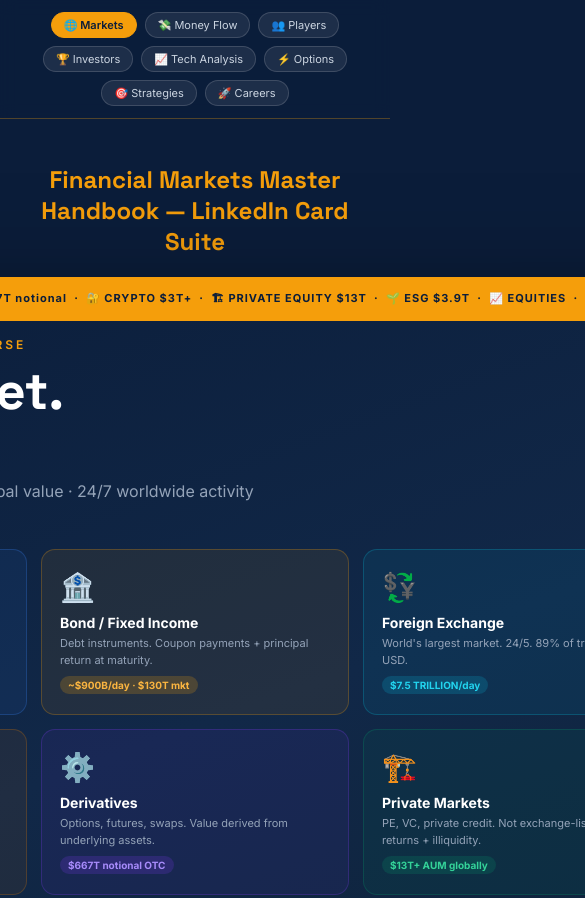
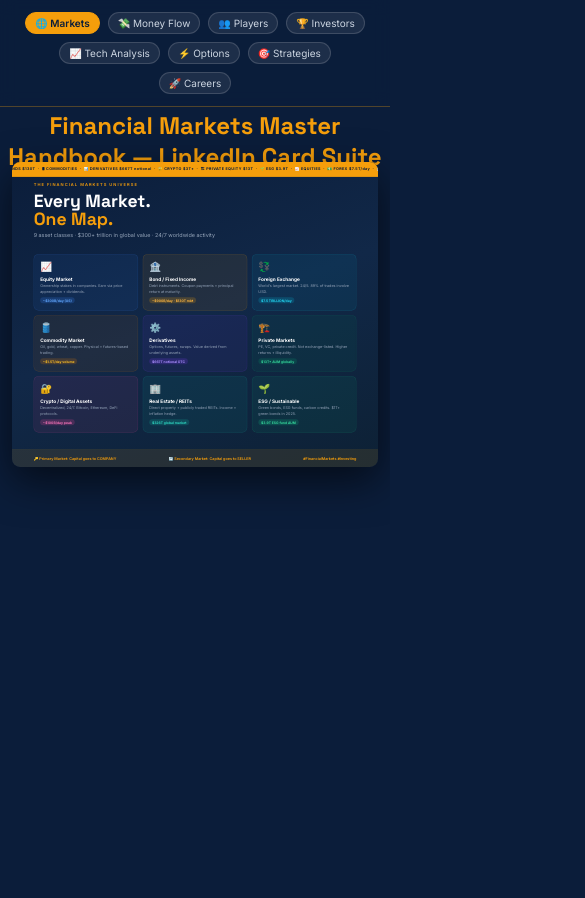
Before and after one commit to Sawan1367/Financial-Market, a plain HTML site: page index.html in a window 390 px wide. Shown: the top 898 px of the page, 585 px wide, since content can reach past the window. After the commit the page ends 844 px from the top, so only its background shows below. Drawn offline with Linux system fonts and the light colour scheme.

Commit message:
Update index.html

```diff
--- a/index.html
+++ b/index.html
@@ -86,15 +86,39 @@
     }
 
     /* CARD WRAPPER */
+    #stage {
+      position: relative;
+      margin: 0 auto;
+    }
+
     .card {
       width: 1080px;
       height: 900px;
       border-radius: 24px;
       overflow: hidden;
-      position: relative;
+      position: absolute;
+      top: 0;
+      left: 0;
       display: none;
       flex-shrink: 0;
+      transform-origin: top left;
       box-shadow: 0 40px 120px rgba(0, 0, 0, 0.6);
+    }
+
+    @media (max-width: 480px) {
+      body {
+        padding: 16px 8px;
+        gap: 30px;
+      }
+
+      .nav button {
+        font-size: 10px;
+        padding: 4px 9px;
+      }
+
+      .nav-title {
+        font-size: 11px;
+      }
     }
 
     .card.active {
@@ -1073,7 +1097,6 @@
 <body>
 
   <div class="nav">
-    <!-- <span class="nav-title">📊 FM LINKEDIN CARDS</span> -->
     <button class="active" onclick="show(1,this)">🌐 Markets</button>
     <button onclick="show(2,this)">💸 Money Flow</button>
     <button onclick="show(3,this)">👥 Players</button>
@@ -1086,8 +1109,7 @@
 
   <div style="height:64px"></div>
   <p class="page-title">Financial Markets Master Handbook — LinkedIn Card Suite</p>
-  <!-- <p class="hint">Screenshot each card at 1080×1080 for LinkedIn. Use browser zoom 100% for best quality.</p> -->
-
+  <div id="stage">
     <!-- ══ CARD 1 — MARKET UNIVERSE ══ -->
     <div class="card active" id="c1">
       <div class="ticker-bar">
@@ -1210,7 +1232,8 @@
           <div class="num" style="background:rgba(245,158,11,0.4);color:#FCD34D">4</div>
           <div class="content">
             <div class="entity">🏦 Investment Banks (Primary Market)</div>
-          <div class="desc">Price and underwrite IPOs, bonds, M&A. Distribute to institutional investors. The only point
+            <div class="desc">Price and underwrite IPOs, bonds, M&A. Distribute to institutional investors. The only
+              point
               where company gets money</div>
           </div>
           <span class="earn" style="background:rgba(245,158,11,0.2);color:#FCD34D">1–7% underwriting fee</span>
@@ -1228,8 +1251,10 @@
       </div>
       <div class="bottom-insight">
         <span class="bulb">💡</span>
-      <p><strong>The Key Insight:</strong> The secondary market (where most trading happens) sends <strong>zero</strong>
-        money to the original company. Only the PRIMARY market (IPO, bond issuance) puts capital directly into corporate
+        <p><strong>The Key Insight:</strong> The secondary market (where most trading happens) sends
+          <strong>zero</strong>
+          money to the original company. Only the PRIMARY market (IPO, bond issuance) puts capital directly into
+          corporate
           hands. Every other trade simply moves ownership between investors — while intermediaries extract small fees at
           massive scale.</p>
       </div>
@@ -1373,7 +1398,8 @@
               <div class="nw">~$31B · Quantitative</div>
             </div>
           </div>
-        <div class="strategy">Pure mathematics. Medallion Fund: 62%/year before fees for 33 years. Hired physicists, not
+          <div class="strategy">Pure mathematics. Medallion Fund: 62%/year before fees for 33 years. Hired physicists,
+            not
             MBAs. The greatest track record in history.</div>
           <div class="lesson">"If you have a really good model, you don't need to know why it works."</div>
         </div>
@@ -1387,7 +1413,8 @@
           </div>
           <div class="strategy">All-Weather Portfolio. Risk parity. Study long-term debt cycles. World's largest hedge
             fund: Bridgewater $150B AUM.</div>
-        <div class="lesson">"Diversify across truly uncorrelated assets. Design to survive ANY macro environment."</div>
+          <div class="lesson">"Diversify across truly uncorrelated assets. Design to survive ANY macro environment."
+          </div>
         </div>
         <div class="inv-card">
           <div class="top">
@@ -1410,7 +1437,8 @@
               <div class="nw">~$450M · Growth</div>
             </div>
           </div>
-        <div class="strategy">29.2%/year at Magellan Fund. "Invest in what you know." Hunt for tenbaggers. Grew $18M to
+          <div class="strategy">29.2%/year at Magellan Fund. "Invest in what you know." Hunt for tenbaggers. Grew $18M
+            to
             $14B in 13 years.</div>
           <div class="lesson">"Know what you own, and know why you own it. The best ideas are right in front of you."
           </div>
@@ -1435,7 +1463,8 @@
               <div class="nw">Legacy · Passive</div>
             </div>
           </div>
-        <div class="strategy">Created the index fund (1976). Most active managers underperform after fees. Vanguard now
+          <div class="strategy">Created the index fund (1976). Most active managers underperform after fees. Vanguard
+            now
             manages $10+ trillion in low-cost funds.</div>
           <div class="lesson">"Don't look for the needle in the haystack. Just buy the haystack."</div>
         </div>
@@ -1447,9 +1476,11 @@
               <div class="nw">Pioneer · Father of Value</div>
             </div>
           </div>
-        <div class="strategy">Created security analysis as a discipline. Margin of Safety. Mr. Market allegory. Mentored
+          <div class="strategy">Created security analysis as a discipline. Margin of Safety. Mr. Market allegory.
+            Mentored
             Warren Buffett directly.</div>
-        <div class="lesson">"Only buy with a meaningful margin of safety. Mr. Market is your servant, not your master."
+          <div class="lesson">"Only buy with a meaningful margin of safety. Mr. Market is your servant, not your
+            master."
           </div>
         </div>
       </div>
@@ -1466,7 +1497,8 @@
         <div class="ta-card">
           <div class="icon">📊</div>
           <div class="name">RSI — Momentum</div>
-        <div class="desc">Relative Strength Index. Measures speed of price changes on a 0–100 scale. 14-period default.
+          <div class="desc">Relative Strength Index. Measures speed of price changes on a 0–100 scale. 14-period
+            default.
           </div>
           <span class="signal">Above 70 = Overbought · Below 30 = Oversold</span>
         </div>
@@ -1492,7 +1524,8 @@
         <div class="ta-card">
           <div class="icon">📐</div>
           <div class="name">Fibonacci Retracement</div>
-        <div class="desc">Key pullback levels based on the golden ratio. 38.2%, 50%, 61.8% are the most powerful zones.
+          <div class="desc">Key pullback levels based on the golden ratio. 38.2%, 50%, 61.8% are the most powerful
+            zones.
           </div>
           <span class="signal">Golden zone: 38.2%–61.8% for entries</span>
         </div>
@@ -1598,7 +1631,8 @@
       <div
         style="margin:8px 64px;padding:12px 20px;background:rgba(245,158,11,0.08);border:1px solid rgba(245,158,11,0.2);border-radius:12px;display:flex;gap:12px;align-items:center">
         <span style="font-size:20px">⚡</span>
-      <p style="font-size:11px;color:#94A3B8;line-height:1.6"><strong style="color:#FCD34D">The Core Trade-off:</strong>
+        <p style="font-size:11px;color:#94A3B8;line-height:1.6"><strong style="color:#FCD34D">The Core
+            Trade-off:</strong>
           Buying options gives you positive gamma (profit from big moves) but negative theta (pay daily time decay).
           Selling options gives you positive theta (collect daily premium) but negative gamma (dangerous if wrong). You
           CANNOT have both — this is the fundamental tension every options trader must manage daily.</p>
@@ -1653,7 +1687,8 @@
           </div>
           <div class="sname">📦 Value Investing</div>
           <div class="smasters">Buffett · Graham · Munger</div>
-        <div class="sdesc">Buy stocks below intrinsic value. Hold until market corrects. Margin of safety always.</div>
+          <div class="sdesc">Buy stocks below intrinsic value. Hold until market corrects. Margin of safety always.
+          </div>
           <div class="smeta">
             <span class="stag" style="background:rgba(59,130,246,0.2);color:#93C5FD">Years–Decades</span>
             <span class="stag" style="background:rgba(5,150,105,0.2);color:#34D399">Low-Medium Risk</span>
@@ -1666,7 +1701,8 @@
           </div>
           <div class="sname">🚀 Growth Investing</div>
           <div class="smasters">Peter Lynch · Philip Fisher</div>
-        <div class="sdesc">Buy companies with above-average revenue and earnings growth potential. Hunt for tenbaggers.
+          <div class="sdesc">Buy companies with above-average revenue and earnings growth potential. Hunt for
+            tenbaggers.
           </div>
           <div class="smeta">
             <span class="stag" style="background:rgba(5,150,105,0.2);color:#34D399">1–10 Years</span>
@@ -1680,7 +1716,8 @@
           </div>
           <div class="sname">📋 Passive / Index</div>
           <div class="smasters">John Bogle · Vanguard</div>
-        <div class="sdesc">Own the entire market via low-cost index funds. Beat 80%+ of active managers after fees over
+          <div class="sdesc">Own the entire market via low-cost index funds. Beat 80%+ of active managers after fees
+            over
             time.</div>
           <div class="smeta">
             <span class="stag" style="background:rgba(99,102,241,0.2);color:#A5B4FC">Long-Term</span>
@@ -1708,7 +1745,8 @@
           </div>
           <div class="sname">🔀 Long / Short Equity</div>
           <div class="smasters">Tiger Management · Viking</div>
-        <div class="sdesc">Buy undervalued, short overvalued stocks simultaneously. Profit from the spread. Hedge market
+          <div class="sdesc">Buy undervalued, short overvalued stocks simultaneously. Profit from the spread. Hedge
+            market
             risk.</div>
           <div class="smeta">
             <span class="stag" style="background:rgba(220,38,38,0.2);color:#FCA5A5">Weeks–Months</span>
@@ -1722,7 +1760,8 @@
           </div>
           <div class="sname">⚡ Quantitative / Algo</div>
           <div class="smasters">Renaissance · Two Sigma · DE Shaw</div>
-        <div class="sdesc">Mathematical models extract statistical patterns. Pure data-driven. Human emotion eliminated.
+          <div class="sdesc">Mathematical models extract statistical patterns. Pure data-driven. Human emotion
+            eliminated.
           </div>
           <div class="smeta">
             <span class="stag" style="background:rgba(8,145,178,0.2);color:#67E8F9">Microseconds–Months</span>
@@ -1749,7 +1788,8 @@
           </div>
           <div class="sname">💰 Dividend Growth</div>
           <div class="smasters">Dividend Aristocrats · BRK</div>
-        <div class="sdesc">Build reliable income from companies with 10–25+ years of consecutive dividend growth.</div>
+          <div class="sdesc">Build reliable income from companies with 10–25+ years of consecutive dividend growth.
+          </div>
           <div class="smeta">
             <span class="stag" style="background:rgba(5,150,105,0.2);color:#34D399">Long-Term</span>
             <span class="stag" style="background:rgba(59,130,246,0.2);color:#93C5FD">Low-Medium</span>
@@ -1775,8 +1815,10 @@
         style="margin:14px 64px 0;padding:14px 20px;background:rgba(245,158,11,0.08);border:1px solid rgba(245,158,11,0.2);border-radius:12px;display:flex;align-items:center;gap:12px">
         <span style="font-size:18px">⚡</span>
         <p style="font-size:11px;color:#94A3B8;line-height:1.5"><strong style="color:#FCD34D">Edge × Leverage × Time =
-          Wealth.</strong> Every great investor found a genuine EDGE, applied it with appropriate LEVERAGE, and gave it
-        TIME to compound. Most failures come from mistaking luck for edge — or impatience that kills compounding before
+            Wealth.</strong> Every great investor found a genuine EDGE, applied it with appropriate LEVERAGE, and gave
+          it
+          TIME to compound. Most failures come from mistaking luck for edge — or impatience that kills compounding
+          before
           it reaches its power.</p>
       </div>
     </div>
@@ -1932,14 +1974,32 @@
       </div>
     </div>
 
+  </div>
+
   <script>
     function show(n, btn) {
       document.querySelectorAll('.card').forEach(c => c.classList.remove('active'));
       document.getElementById('c' + n).classList.add('active');
       document.querySelectorAll('.nav button').forEach(b => b.classList.remove('active'));
       btn.classList.add('active');
+      fitStage();
       window.scrollTo({ top: 64, behavior: 'smooth' });
     }
+
+    function fitStage() {
+      var stage = document.getElementById('stage');
+      var active = document.querySelector('.card.active');
+      if (!active) return;
+      var maxW = Math.min(window.innerWidth - 24, 1080);
+      var scale = maxW / 1080;
+      active.style.transform = 'scale(' + scale + ')';
+      stage.style.height = (900 * scale) + 'px';
+      stage.style.width = maxW + 'px';
+    }
+
+    window.addEventListener('resize', fitStage);
+    window.addEventListener('orientationchange', fitStage);
+    fitStage();
   </script>
 </body>
 
```
Lines whose indentation alone changed are shown as unchanged.
